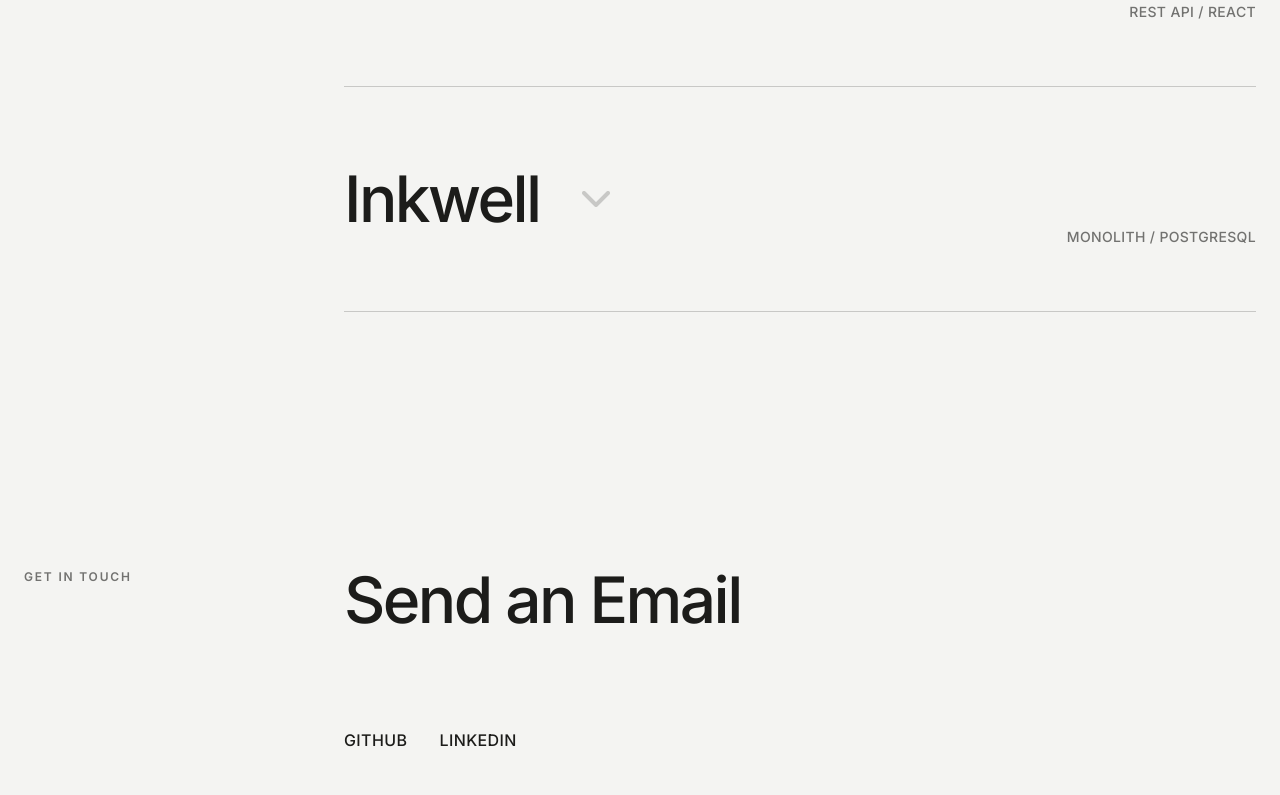
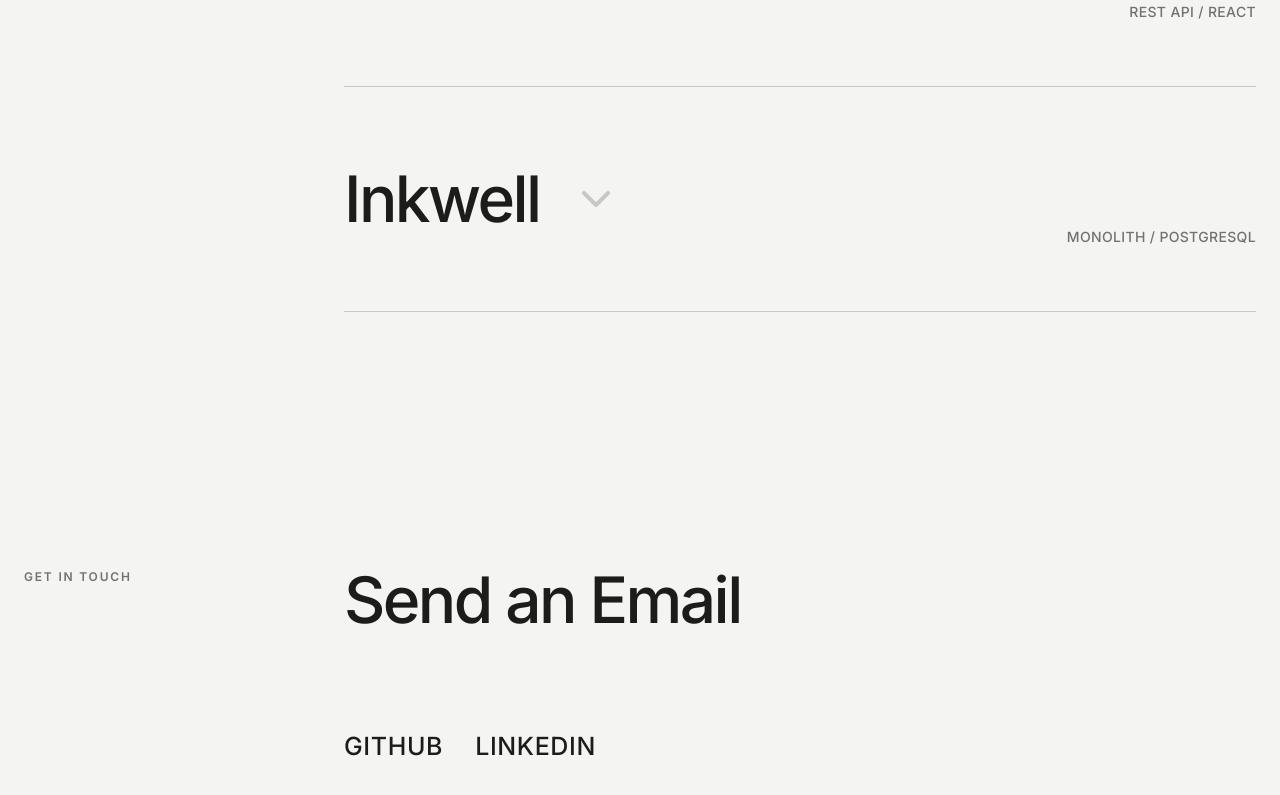
Before and after one commit to IBRAHIM-CODEK/portfolio-ibrahim, a Next.js app: page / in a window 1280 px wide. Shown: the part 1748-2543 px from the top of the page. Built offline with nearby package versions, Linux system fonts and the light colour scheme.

Commit message:
removed hover:itallic on send an email, increased the size of github and linkedin in get in touch

```diff
--- a/src/app/page.tsx
+++ b/src/app/page.tsx
@@ -181,7 +181,7 @@ export default function Home() {
               <span className="block text-[12px] uppercase tracking-ultra-wide font-semibold opacity-60 mb-4 border-b border-[#1C1C1A]/20 pb-2">
                 Tools & Other
               </span>
-              <ul className="flex flex-col gap-2 text-[16px] font-medium">
+              <ul className="flex flex-col gap-2 text-[16apx] font-medium">
                 <li>Git</li>
                 <li>GitHub</li>
                 <li>Postman</li>
@@ -283,7 +283,7 @@ export default function Home() {
             href="mailto:im.7249000@gmail.com"
             className="block w-fit group focus-ring"
           >
-            <h2 className="text-[6vw] md:text-[5vw] leading-[1] tracking-ultra-tight font-medium group-hover:italic transition-all duration-300 flex items-center gap-4 md:gap-8">
+            <h2 className="text-[6vw] md:text-[5vw] leading-[1] tracking-ultra-tight font-medium  transition-all duration-300 flex items-center gap-4 md:gap-8">
               Send an Email
               <svg
                 className="w-10 h-10 md:w-16 md:h-16 opacity-0 -translate-x-4 group-hover:opacity-100 group-hover:translate-x-0 transition-all duration-300"
@@ -304,7 +304,7 @@ export default function Home() {
               href="https://github.com/ibrahim-116"
               target="_blank"
               rel="noopener noreferrer"
-              className="text-[16px] uppercase tracking-wide font-medium hover:opacity-60 transition-opacity focus-ring"
+              className="text-[25px] uppercase tracking-wide font-medium hover:opacity-60 transition-opacity focus-ring"
             >
               GitHub
             </a>
@@ -312,7 +312,7 @@ export default function Home() {
               href="https://www.linkedin.com/in/ibrahim-muhammad-06211234a/"
               target="_blank"
               rel="noopener noreferrer"
-              className="text-[16px] uppercase tracking-wide font-medium hover:opacity-60 transition-opacity focus-ring"
+              className="text-[25px] uppercase tracking-wide font-medium hover:opacity-60 transition-opacity focus-ring"
             >
               LinkedIn
             </a>
```
